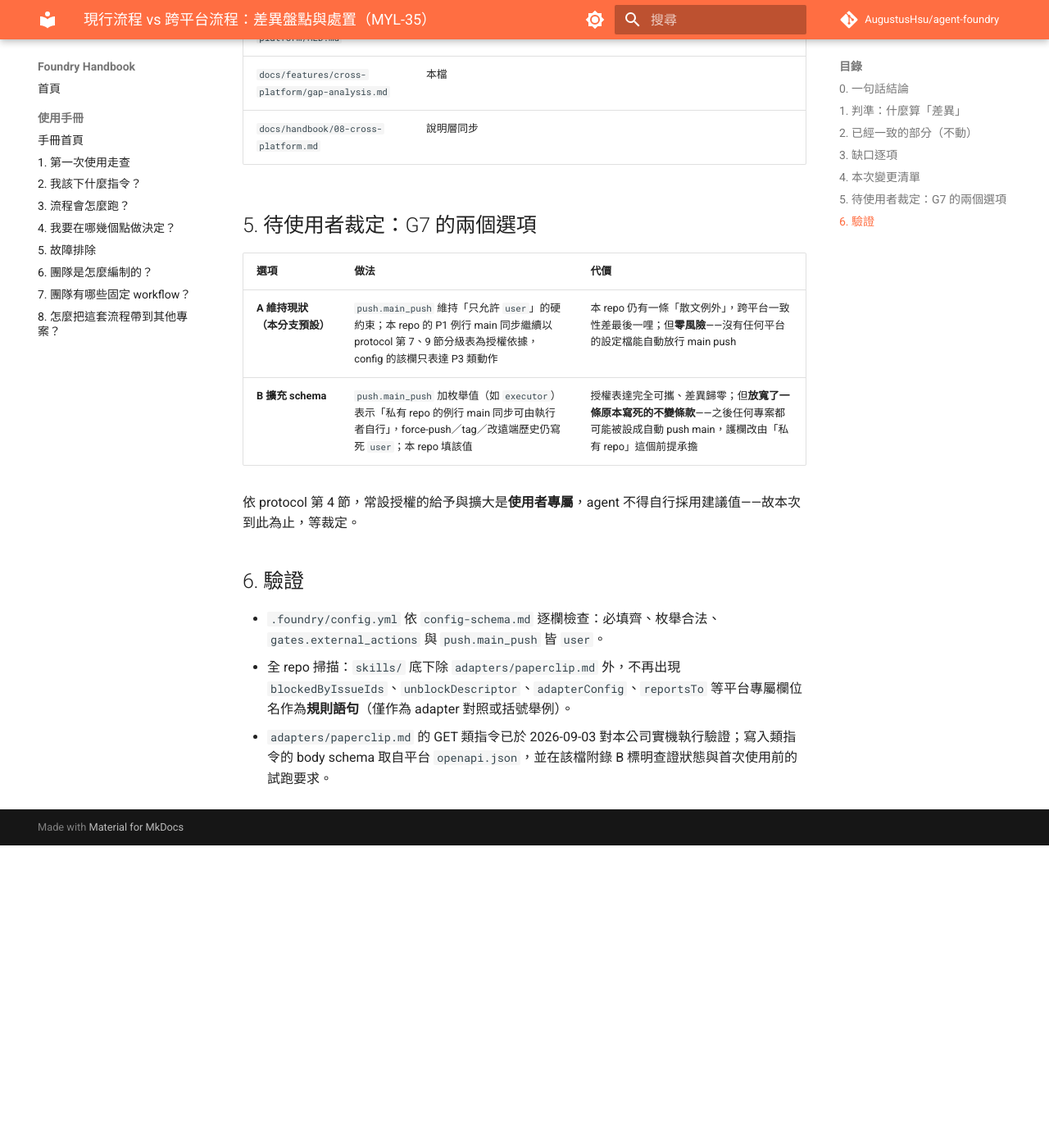
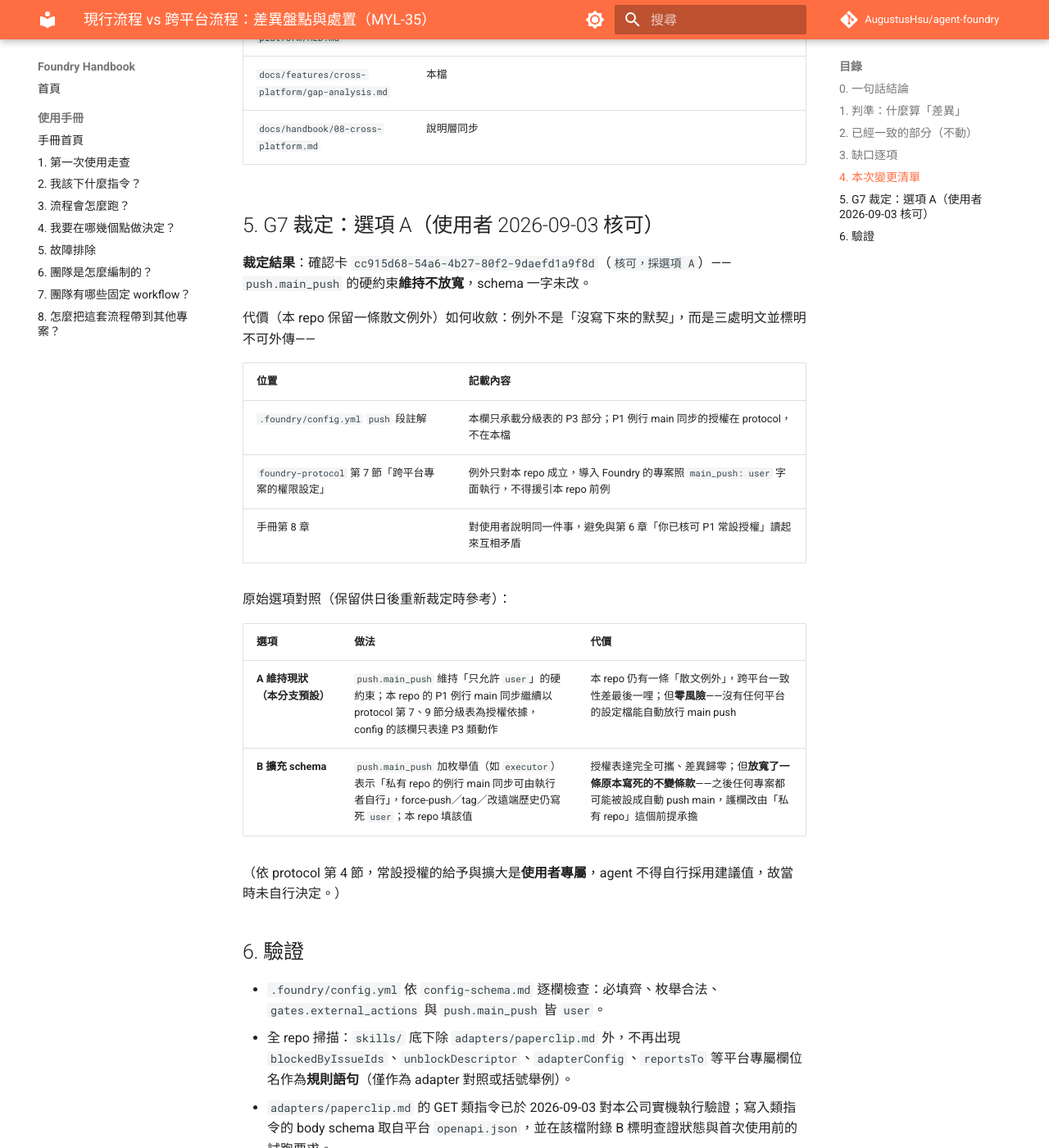
Before and after one commit to AugustusHsu/agent-foundry, an MkDocs documentation site: the page built from docs/features/cross-platform/gap-analysis.md, in a window 1280 px wide and 1400 px high, scrolled down 3240 px. Shown: the whole window at 82% size. Built offline with MkDocs 1.6.1 and Material for MkDocs 9.7.7, drawn with Linux system fonts in a browser that asks for light colours; comment, search, counter and statistics services are not loaded; before the commit the page ends 4271 px from its top, so only the background shows below that; some of the changed text lies outside the part shown.

Commit message:
⚖️ MYL-35 G7 裁定選項 A：main push 硬約束維持不放寬，本 repo 例外明文化
使用者於確認卡 cc915d68 核可規範修訂並裁定選項 A。config-schema 一字未改，
改為把「本 repo 靠分級表授權、設定檔表達不了」這條例外寫進三處，並標明
只對 agent-foundry 成立、不隨 foundry-init／foundry-adopt 傳染給其他專案。

Co-Authored-By: Claude Opus 5 (1M context) <noreply@anthropic.com>

```diff
--- a/docs/features/cross-platform/gap-analysis.md
+++ b/docs/features/cross-platform/gap-analysis.md
@@ -41,7 +41,7 @@ MYL-9 建好了跨平台的抽象層，**但本 repo 自己沒有站進去**：P
 | **G4** | **本 repo 沒有 `.foundry/config.yml`** | repo 根目錄無 `.foundry/`；MYL-28 使用者選定的關卡方案（b-skip-small）只存在工單留言 `d8d356f1` | 專案的授權邊界只存在於執行層，違反 protocol 第 6 節「規則只在 ① 編輯」；轉平台即遺失；`foundry-gates` 在本 repo 讀不到設定 | 建立 `.foundry/config.yml`：`platform: paperclip`、`gates` 帶入 MYL-28 選定、`push` 依 MYL-27／MYL-23 |
 | **G5** | **MYL-9 設計文件不在 repo** | `skills/` 五個檔共十餘處引用「MYL-9 HLD §x」；`docs/features/` 原無 cross-platform 目錄 | 違反 protocol 第 3 節「HLD／LLD 存於 `docs/features/<模組>/`」；離開 Paperclip 後所有引用斷鏈 | 逐字歸檔為 [`HLD.md`](HLD.md)（不重寫已核可文件），並在五處引用補上 repo 路徑 |
 | **G6** | 等卡期間的狀態語意不明 | protocol 第 2 節只寫「HITL 閘門等回覆 → `blocked`」；`foundry-gates` §3.4、`foundry-adopt` §2.4 寫「等待期間轉 `in_review`」 | 同一情境兩種寫法，跨平台照做的人會不一致 | protocol 第 2 節 `in_review` 補分界判準：**有沒有東西要人驗收**——關卡核可卡 → `in_review`；觸發式閘門 → `blocked` |
-| **G7** | **本 repo 的 main push 授權無法用 config 表達**（⚠️ 待裁定） | MYL-23 P1 常設授權含「合併回 main 後 push origin，執行者自行」；但 `config-schema.md` 硬約束 `push.main_push` **只允許 `user`**，否則整檔拒用 | 本 repo 的真實授權寫不進可攜格式，只能靠 protocol 第 7 節的散文例外句 | **本次不自行決定**（屬關卡 C：常設授權的表達與擴大是使用者專屬）。config 先寫 `main_push: user` 並註明本欄目前只表達 P3 類動作，本 repo push 仍以分級表為準；選項見 §5 |
+| **G7** | **本 repo 的 main push 授權無法用 config 表達**（✅ 已裁定：選項 A） | MYL-23 P1 常設授權含「合併回 main 後 push origin，執行者自行」；但 `config-schema.md` 硬約束 `push.main_push` **只允許 `user`**，否則整檔拒用 | 本 repo 的真實授權寫不進可攜格式，只能靠 protocol 第 7 節的散文例外句 | 使用者 2026-09-03 裁定**選項 A：維持硬約束不放寬**。schema 一字未改；本 repo 的例外改為明文記載——config 註解、protocol 第 7 節、手冊第 8 章三處都寫明「此例外只對本 repo 成立、不隨導入傳染」。詳見 §5 |
 
 ## 4. 本次變更清單
 
@@ -60,14 +60,26 @@ MYL-9 建好了跨平台的抽象層，**但本 repo 自己沒有站進去**：P
 | `docs/features/cross-platform/gap-analysis.md` | 本檔 |
 | `docs/handbook/08-cross-platform.md` | 說明層同步 |
 
-## 5. 待使用者裁定：G7 的兩個選項
+## 5. G7 裁定：選項 A（使用者 2026-09-03 核可）
+
+**裁定結果**：確認卡 `cc915d68-54a6-4b27-80f2-9daefd1a9f8d`（`核可，採選項 A`）——`push.main_push` 的硬約束**維持不放寬**，schema 一字未改。
+
+代價（本 repo 保留一條散文例外）如何收斂：例外不是「沒寫下來的默契」，而是三處明文並標明不可外傳——
+
+| 位置 | 記載內容 |
+| --- | --- |
+| `.foundry/config.yml` `push` 段註解 | 本欄只承載分級表的 P3 部分；P1 例行 main 同步的授權在 protocol，不在本檔 |
+| `foundry-protocol` 第 7 節「跨平台專案的權限設定」 | 例外只對本 repo 成立，導入 Foundry 的專案照 `main_push: user` 字面執行，不得援引本 repo 前例 |
+| 手冊第 8 章 | 對使用者說明同一件事，避免與第 6 章「你已核可 P1 常設授權」讀起來互相矛盾 |
+
+原始選項對照（保留供日後重新裁定時參考）：
 
 | 選項 | 做法 | 代價 |
 | --- | --- | --- |
 | **A 維持現狀（本分支預設）** | `push.main_push` 維持「只允許 `user`」的硬約束；本 repo 的 P1 例行 main 同步繼續以 protocol 第 7、9 節分級表為授權依據，config 的該欄只表達 P3 類動作 | 本 repo 仍有一條「散文例外」，跨平台一致性差最後一哩；但**零風險**——沒有任何平台的設定檔能自動放行 main push |
 | **B 擴充 schema** | `push.main_push` 加枚舉值（如 `executor`）表示「私有 repo 的例行 main 同步可由執行者自行」，force-push／tag／改遠端歷史仍寫死 `user`；本 repo 填該值 | 授權表達完全可攜、差異歸零；但**放寬了一條原本寫死的不變條款**——之後任何專案都可能被設成自動 push main，護欄改由「私有 repo」這個前提承擔 |
 
-依 protocol 第 4 節，常設授權的給予與擴大是**使用者專屬**，agent 不得自行採用建議值——故本次到此為止，等裁定。
+（依 protocol 第 4 節，常設授權的給予與擴大是**使用者專屬**，agent 不得自行採用建議值，故當時未自行決定。）
 
 ## 6. 驗證
 
--- a/docs/handbook/08-cross-platform.md
+++ b/docs/handbook/08-cross-platform.md
@@ -77,6 +77,7 @@ Foundry 把「文檔」拆成三層，各有各的載體與真實來源（SSOT
 
 - `push.branch_push: tech-lead` → Tech Lead 可自動 push 工單分支＋開 PR（含 CI 觸發）；設 `user` 即收回。
 - `push.main_push` 只允許 `user`：push main、force-push、tag 發佈永遠要你當下同意，無例外。
+  - 你可能會想：那[第 6 章](06-org-structure.md)不是說我已經核可 P1、agent 可以自己把 main 推上去？是的，但那是你對 **agent-foundry 這個 repo** 的個別裁定，記在 protocol 的分級表裡，**設定檔沒有欄位能表達它**（MYL-35 你選了「維持硬約束不放寬」）。所以其他專案照上面這行字面走——要放寬，得你在該專案另外裁定。
 - 對外發佈（網站、public repo、套件）是關卡 C，不可調降。
 
 某個專案給過的常設授權**不會**自動延伸到另一個專案——新專案要放寬，得在該專案走 foundry-gates／關卡 C 由你另行裁定。
```
Also changed, not shown: skills/foundry-protocol/SKILL.md (+1 -0 lines), 1 other file.
